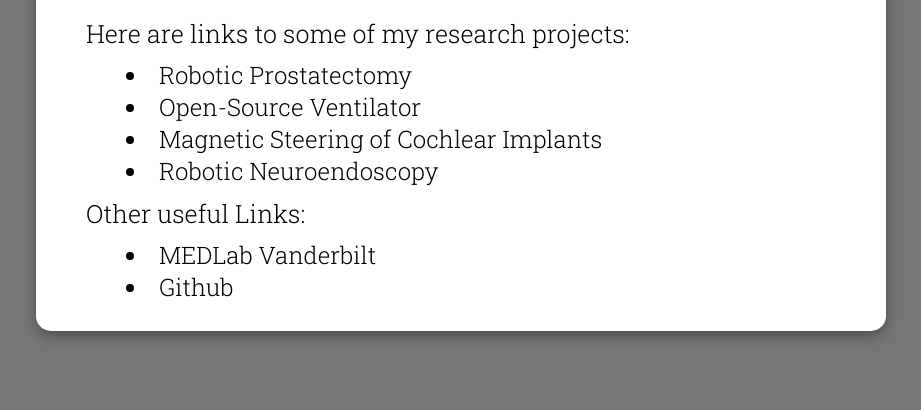
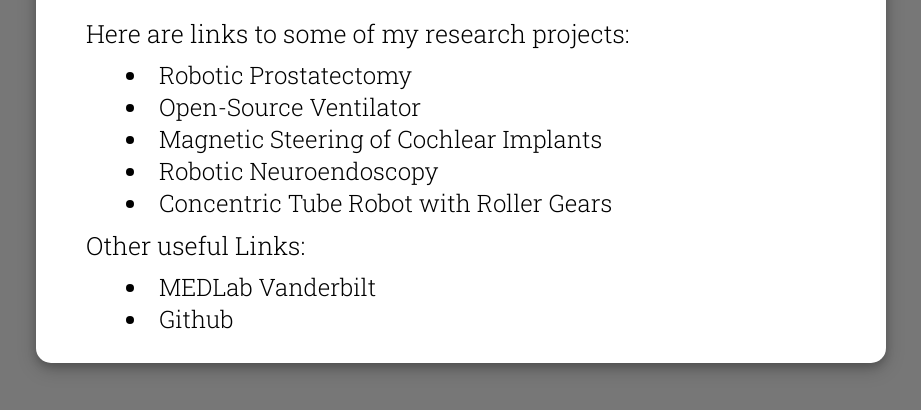
Before and after one commit to ropellad/ropellad.github.io, a plain HTML site: page index.html in a window 1280 px wide. Shown: the part 102-512 px from the top of the page, without its empty margins (179-1100 px from the left). Drawn offline with Linux system fonts and the light colour scheme.

Commit message:
Added new paper

```diff
--- a/index.html
+++ b/index.html
@@ -93,6 +93,7 @@ a:active {
 	<li><a target="_blank" href="http://research.vuse.vanderbilt.edu/MEDLab/sites/default/files/papers/VOV_IEEE_RAM_Combined_Compressed.pdf">Open-Source Ventilator</a></li>
 	<li><a target="_blank" href="http://research.vuse.vanderbilt.edu/MEDLab/sites/default/files/papers/BrunsMagneticRAL2020.pdf">Magnetic Steering of Cochlear Implants</a></li>
 	<li><a target="_blank" href="http://research.vuse.vanderbilt.edu/MEDLab/sites/default/files/papers/RoxTMech_reduced.pdf">Robotic Neuroendoscopy</a></li>
+	<li><a target="_blank" href="http://research.vuse.vanderbilt.edu/MEDLab/sites/default/files/papers/SPIE__Design_of_a_Modular__Multi_Arm_Concentric_Tube_Robot_Featuring_Roller_Gears_optimized.pdf">Concentric Tube Robot with Roller Gears</a></li>
 	</ul>
 	<p>Other useful Links:</p>
 	<ul>
```
